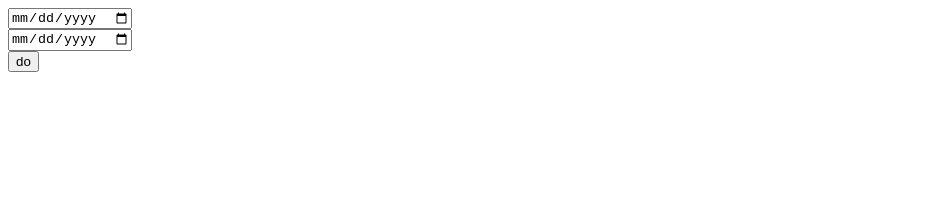
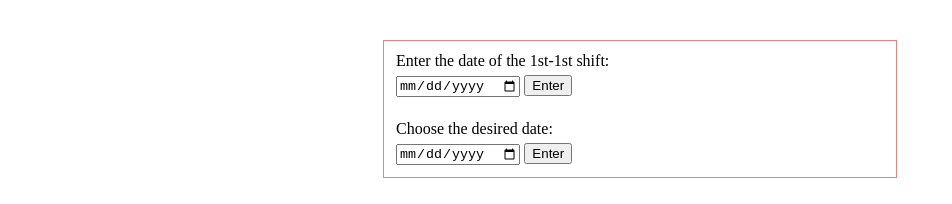
Before and after one commit to t-anpilov/NOC_schedule, a plain HTML site: page index.html in a window 1280 px wide. Shown: the whole page, without its empty margins (0-952 px from the left). Drawn offline with Linux system fonts and the light colour scheme.

Commit message:
organized input data field

```diff
--- a/index.html
+++ b/index.html
@@ -3,18 +3,21 @@
 <head>
     <meta charset="UTF-8">
     <meta name="viewport" content="width=device-width, initial-scale=1.0">
+    <link rel="stylesheet" href="reset.css">
+    <link rel="stylesheet" href="style.css">
     <title>My schedule</title>
 </head>
 <body>
     <section class='data-in'>
         <div>
+            <p>Enter the date of the 1st-1st shift:</p>
             <input id='first_date' type="date">
+            <button id='close'>Enter</button>
         </div>
         <div>
+            <p>Choose the desired date:</p>
             <input id='last_date' type="date">
-        </div>
-        <div>
-            <button id='do'>do</button>
+            <button id='do'>Enter</button>
         </div>
     </section>
     <section class='data-out'>
--- a/index.js
+++ b/index.js
@@ -1,11 +1,19 @@
 const outputWindow = document.getElementById('date_output')
 const firstDate = document.getElementById('first_date')
 const lastDate = document.getElementById('last_date')
+const closeBtn = document.getElementById('close')
 const btn = document.getElementById('do')
+
+
+closeBtn.addEventListener('click', closeInput)
 
 btn.addEventListener('click', ()=>{
     calculateDate(outputWindow, firstDate, lastDate)
 })
+
+function closeInput() {
+    firstDate.disabled = true
+}
 
 function calculateDate(container, data1, data2) {
 
--- /dev/null
+++ b/reset.css
@@ -0,0 +1,48 @@
+/* http://meyerweb.com/eric/tools/css/reset/
+   v2.0 | 20110126
+   License: none (public domain)
+*/
+
+html, body, div, span, applet, object, iframe,
+h1, h2, h3, h4, h5, h6, p, blockquote, pre,
+a, abbr, acronym, address, big, cite, code,
+del, dfn, em, img, ins, kbd, q, s, samp,
+small, strike, strong, sub, sup, tt, var,
+b, u, i, center,
+dl, dt, dd, ol, ul, li,
+fieldset, form, label, legend,
+table, caption, tbody, tfoot, thead, tr, th, td,
+article, aside, canvas, details, embed,
+figure, figcaption, footer, header, hgroup,
+menu, nav, output, ruby, section, summary,
+time, mark, audio, video {
+	margin: 0;
+	padding: 0;
+	border: 0;
+	font-size: 100%;
+	font: inherit;
+	vertical-align: baseline;
+}
+/* HTML5 display-role reset for older browsers */
+article, aside, details, figcaption, figure,
+footer, header, hgroup, menu, nav, section {
+	display: block;
+}
+body {
+	line-height: 1;
+}
+ol, ul {
+	list-style: none;
+}
+blockquote, q {
+	quotes: none;
+}
+blockquote:before, blockquote:after,
+q:before, q:after {
+	content: '';
+	content: none;
+}
+table {
+	border-collapse: collapse;
+	border-spacing: 0;
+}
--- /dev/null
+++ b/style.css
@@ -0,0 +1,11 @@
+.data-in {
+    margin: 40px auto 0;
+    width: 40%;
+    border: 1px solid lightcoral;
+}
+.data-in div {
+    padding: 12px;
+}
+.data-in p {
+    padding-bottom: 6px;
+}
```
